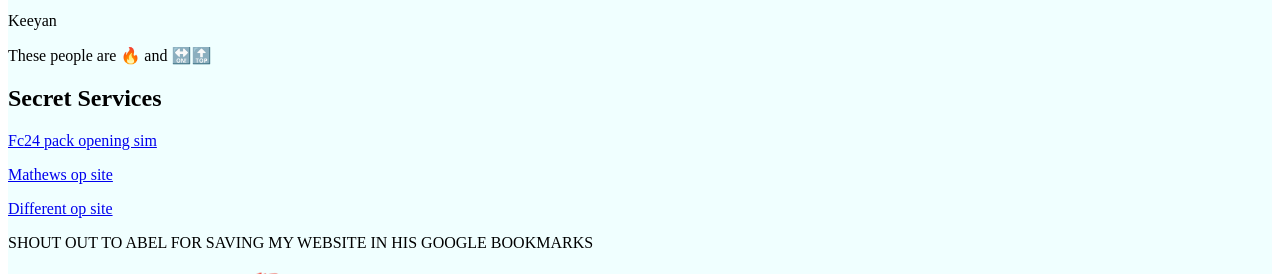
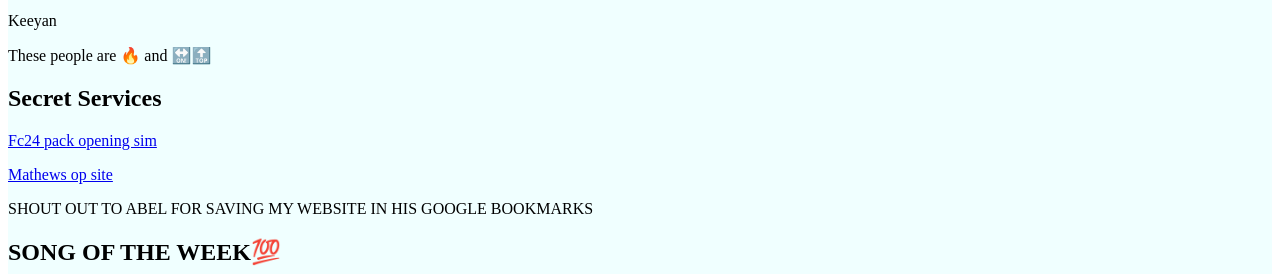
Before and after one commit to Wookachakaman/wookachakaempire, a Python web app: template templates/website.html in a window 1280 px wide. Shown: the part 691-965 px from the top of the page. Run offline with Jinja, Linux system fonts and the light colour scheme; the template is opened without the code that fills it, so the values that code supplies are empty.

Commit message:
Update website.html

```diff
--- a/templates/website.html
+++ b/templates/website.html
@@ -38,7 +38,6 @@
     <h1>Secret Services</h1>
  <p> <a href="https://scratch.mit.edu/projects/27676406/">Fc24 pack opening sim</a></p>
   <p> <a href="https://sites.google.com/view/unblockedgamesclassroom24k/home">Mathews op site</a></p>
-  <p> <a href="https://ball-bang.github.io/">Different op site</a></p>
 <p>SHOUT OUT TO ABEL FOR SAVING MY WEBSITE IN HIS GOOGLE BOOKMARKS</p>
 
 <h1>SONG OF THE WEEK&#128175;</h1>
```
